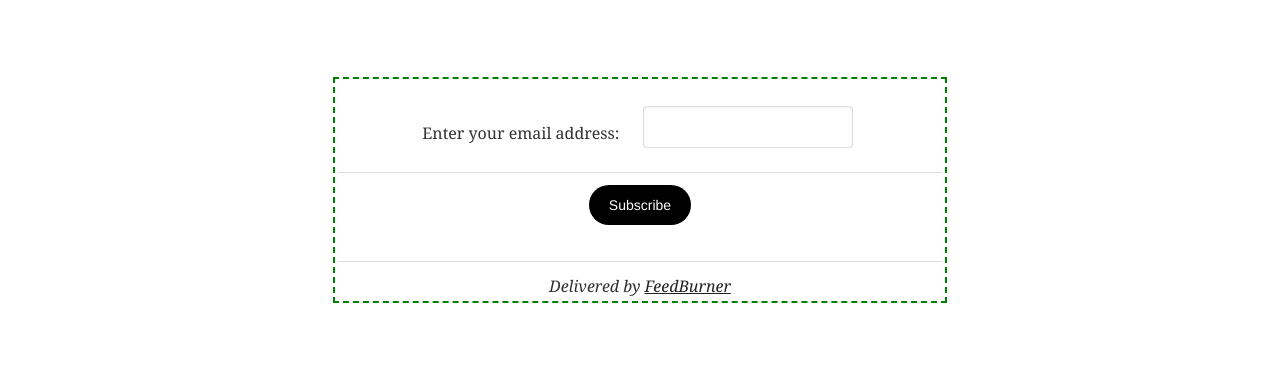
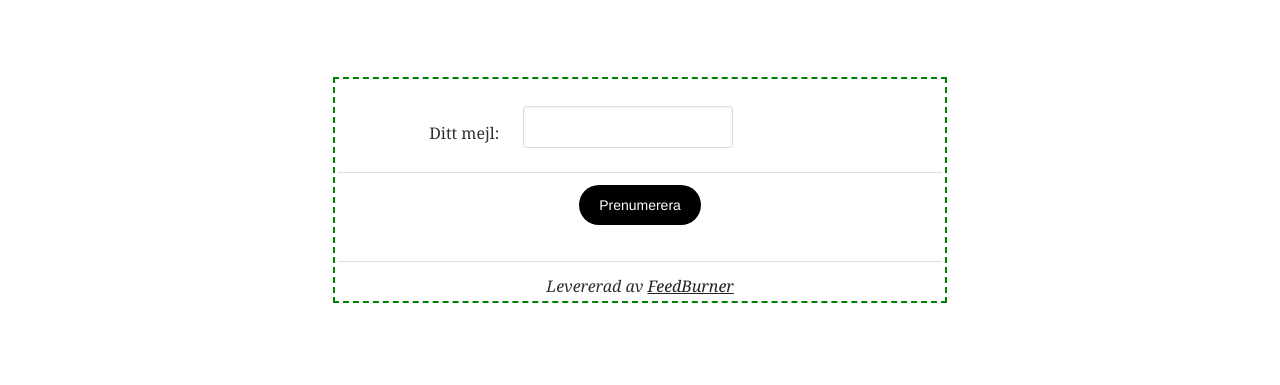
Before and after one commit to MukamaTwo/MukamaTwo.github.io, a Jekyll site: the page built from index.md, in a window 1280 px wide. Shown: the part 1243-1628 px from the top of the page. Built offline with Jekyll 4.4.1, drawn with Linux system fonts in a browser that asks for light colours.

Commit message:
eng to swe for the item text

```diff
--- a/_includes/rss-feedburner.html
+++ b/_includes/rss-feedburner.html
@@ -3,22 +3,18 @@
     <form style="border:0px solid #ccc;padding:3px;text-align:center;" action="https://feedburner.google.com/fb/a/mailverify" method="post" target="popupwindow" onsubmit="window.open('https://feedburner.google.com/fb/a/mailverify?uri=github/WDAI', 'popupwindow', 'scrollbars=yes,width=550,height=520');return true">
         <table style="border:0 width:100%">
             <tr>
-                <td style="text-align:right">
-                  Enter your email address:
-                </td>
-                <td>
-                  <input type="text" style="width:210px" name="email"/>
-                </td>
+                <td style="text-align:right"> Ditt mejl: </td>
+                <td><input type="text" style="width:210px" name="email"/></td>
             </tr>
             <tr>
                 <td colspan="2">
-                    <input type="submit" value="Subscribe" />
+                    <input type="submit" value="Prenumerera" />
                 </td>
             </tr>
           </table>
         <input type="hidden" value="github/WDAI" name="uri"/>
         <input type="hidden" name="loc" value="sv_SE"/>
-        <i>Delivered by <a href="https://feedburner.google.com" target="_blank">FeedBurner</a></i>
+        <i>Levererad av <a href="https://feedburner.google.com" target="_blank">FeedBurner</a></i>
     </form>
     <!--
     mail subscriptions from a link rather than a form
```
